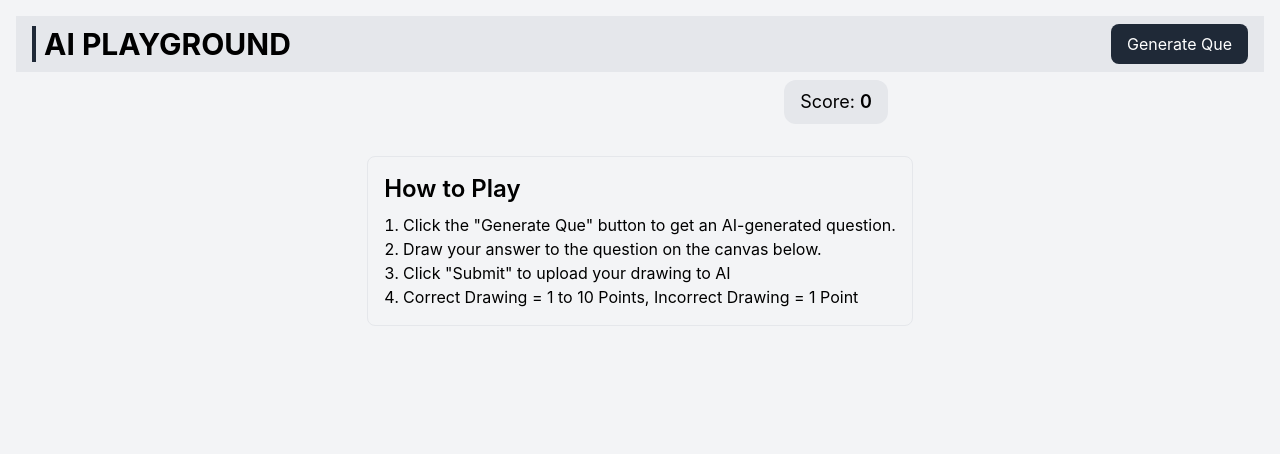
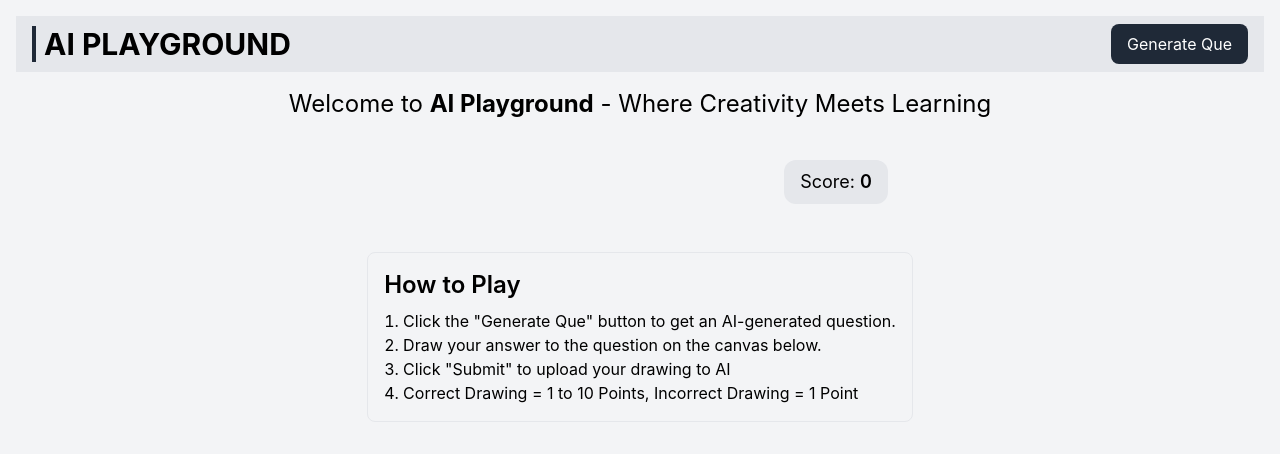
Before and after one commit to Krish-Panchani/ai-playground-project-saadhna, a React (Create React App) app: page / in a window 1280 px wide. Shown: the top 454 px of the page. Built offline with nearby package versions, Linux system fonts and the light colour scheme.

Commit message:
refactor: Update Playground page layout and add welcome message

```diff
--- a/src/pages/Playground.jsx
+++ b/src/pages/Playground.jsx
@@ -31,7 +31,12 @@ function Playground() {
                 loadingQuestion={loadingQuestion}
                 className='mb-4'
             />
-            <div className='flex flex-col-reverse md:flex-row items-center justify-evenly gap-4 my-2'>
+            {!question &&
+            <div>
+                <h2 className='text-center text-xl sm:text-2xl my-4'>Welcome to <span className='font-bold'>AI Playground</span> - Where Creativity Meets Learning</h2>
+            </div>
+            }
+            <div className='flex flex-col-reverse md:flex-row items-center justify-evenly gap-4 my-6'>
                 <Question question={question} className='text-lg font-semibold text-gray-800' />
                 <Score score={score}/>
             </div>
```
